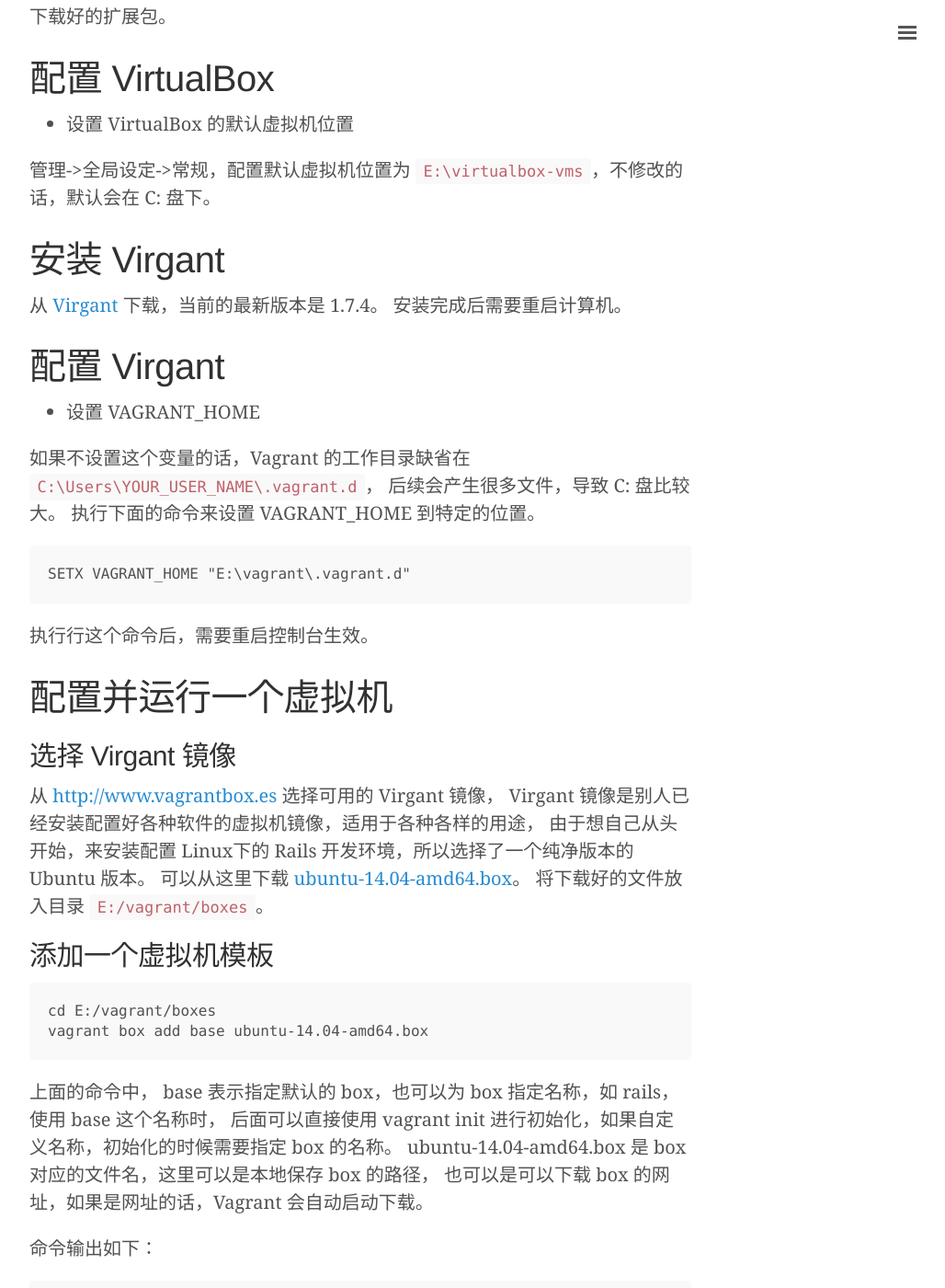
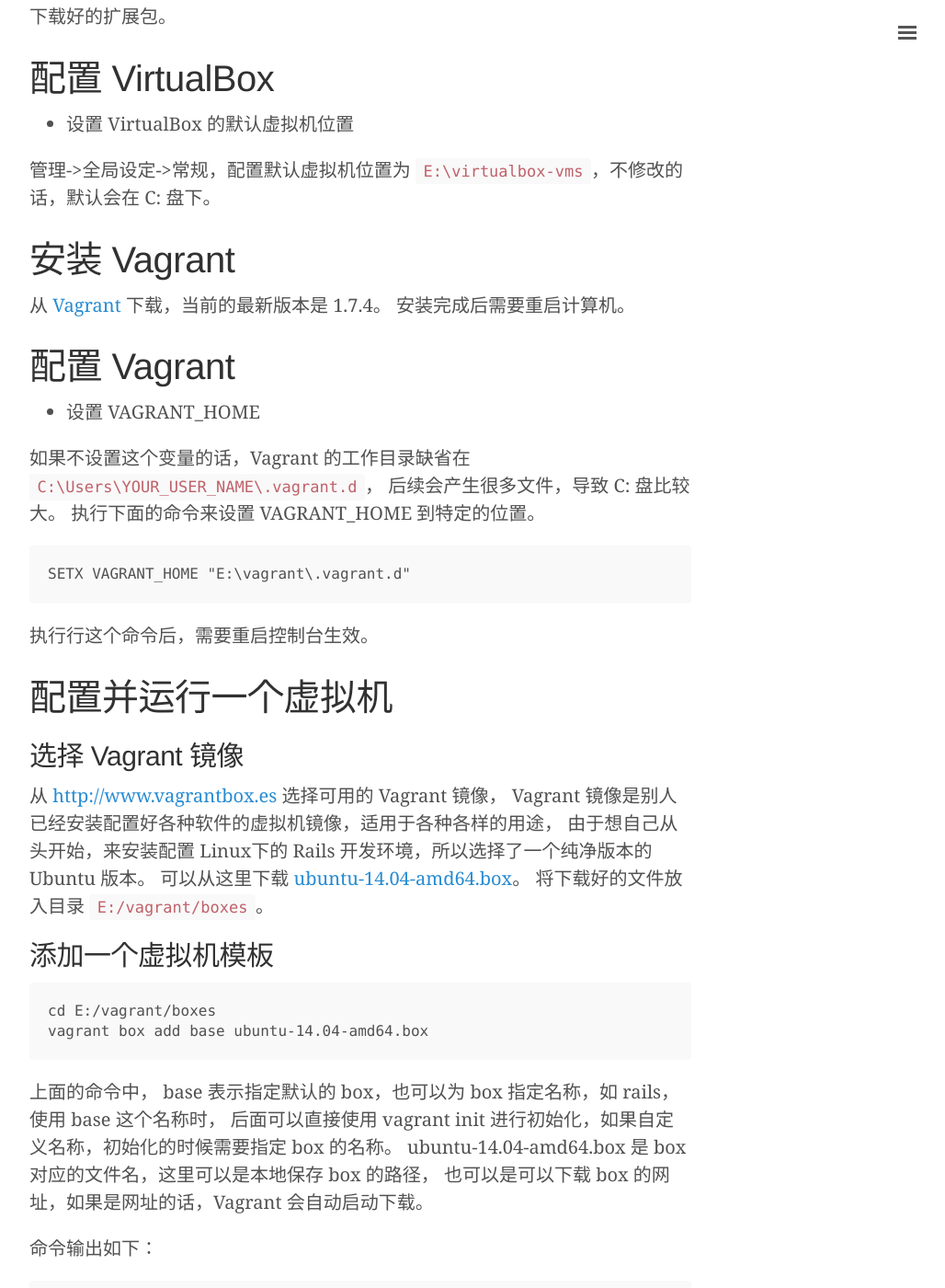
Before and after one commit to 0000-bigtree/0000-bigtree.github.io, a Jekyll site: the page built from _posts/2015-08-12-config-vagrant-on-win7.md, in a window 1280 px wide and 1400 px high, scrolled down 646 px. Shown: the whole window at 92% size, without its empty margins (248-1276 px from the left). Built offline with Jekyll 4.4.1, drawn with Linux system fonts in a browser that asks for light colours.

Commit message:
fix typo

```diff
--- a/_posts/2015-08-12-config-vagrant-on-win7.md
+++ b/_posts/2015-08-12-config-vagrant-on-win7.md
@@ -27,12 +27,12 @@
 
 管理->全局设定->常规，配置默认虚拟机位置为 `E:\virtualbox-vms`，不修改的话，默认会在 C: 盘下。
 
-# 安装 Virgant
+# 安装 Vagrant
 
-从 [Virgant](https://www.vagrantup.com/downloads.html) 下载，当前的最新版本是 1.7.4。
+从 [Vagrant](https://www.vagrantup.com/downloads.html) 下载，当前的最新版本是 1.7.4。
 安装完成后需要重启计算机。
 
-# 配置 Virgant
+# 配置 Vagrant
 
 * 设置 VAGRANT_HOME
 
@@ -46,10 +46,10 @@
 
 # 配置并运行一个虚拟机
 
-## 选择 Virgant 镜像
+## 选择 Vagrant 镜像
 
-从 [http://www.vagrantbox.es](http://www.vagrantbox.es) 选择可用的 Virgant 镜像，
-Virgant 镜像是别人已经安装配置好各种软件的虚拟机镜像，适用于各种各样的用途，
+从 [http://www.vagrantbox.es](http://www.vagrantbox.es) 选择可用的 Vagrant 镜像，
+Vagrant 镜像是别人已经安装配置好各种软件的虚拟机镜像，适用于各种各样的用途，
 由于想自己从头开始，来安装配置 Linux下的 Rails 开发环境，所以选择了一个纯净版本的 Ubuntu 版本。
 可以从这里下载 [ubuntu-14.04-amd64.box](https://github.com/kraksoft/vagrant-box-ubuntu/releases/download/14.04/ubuntu-14.04-amd64.box)。
 将下载好的文件放入目录 `E:/vagrant/boxes`。
```
